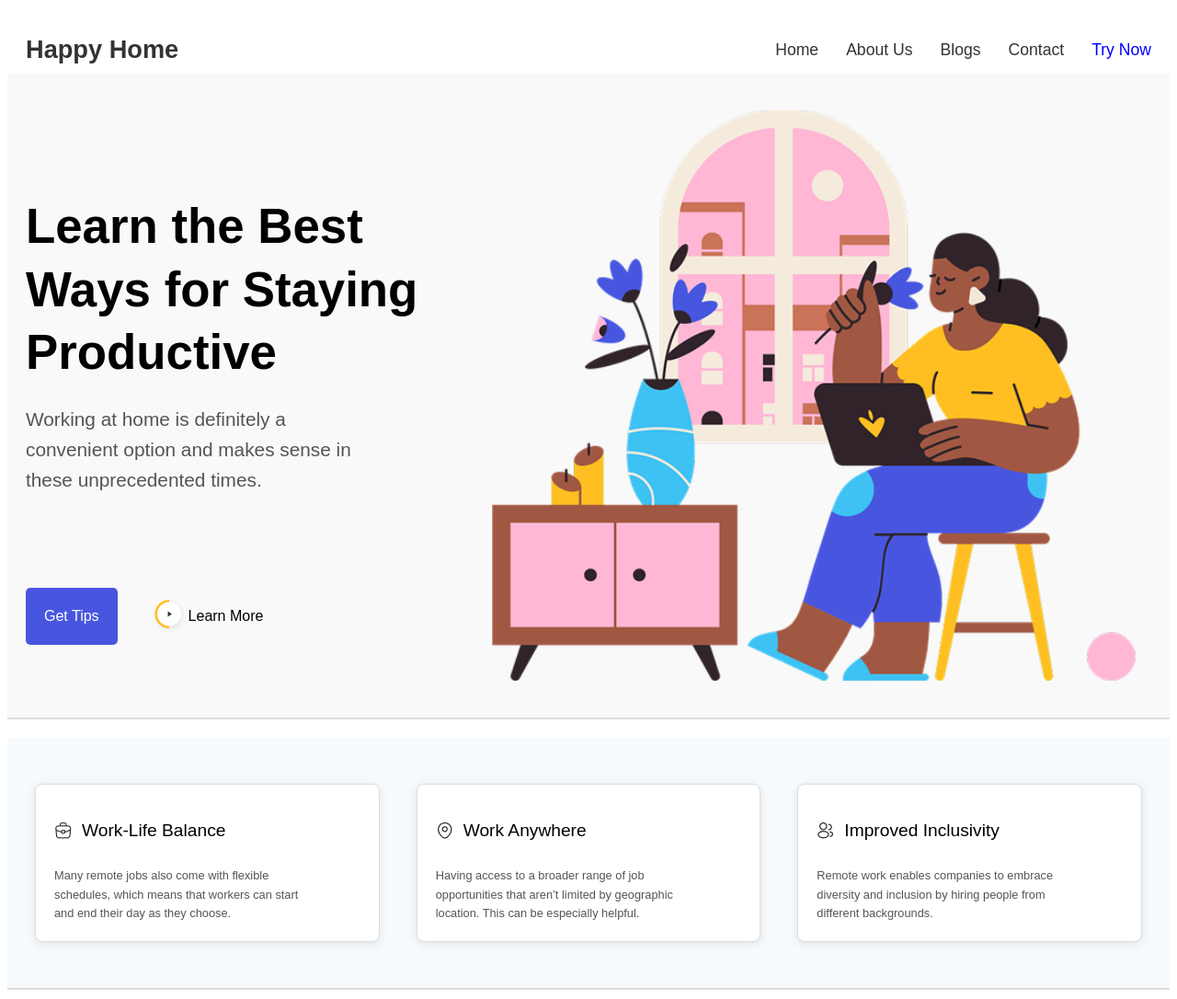
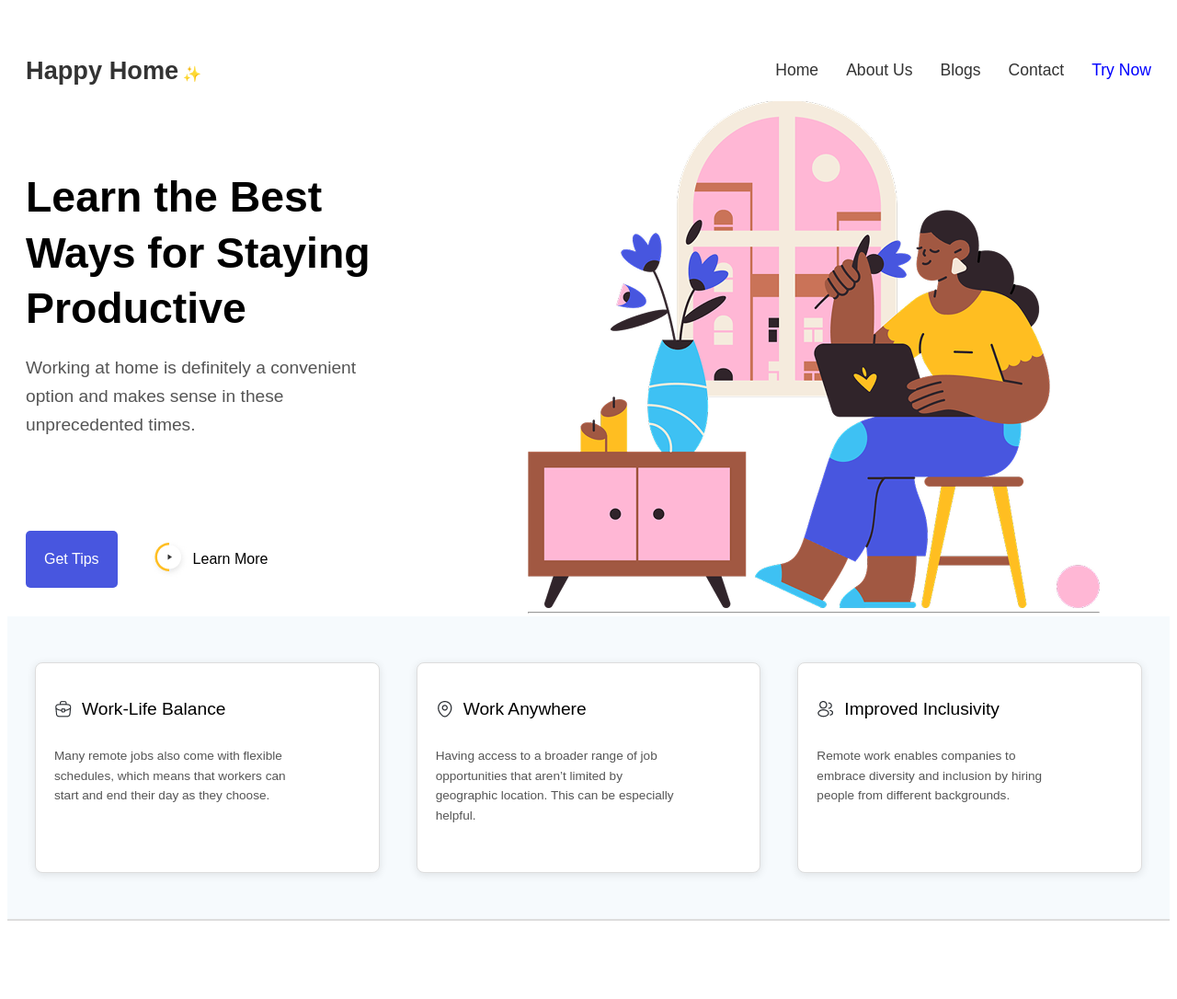
Before and after one commit to Nadoabdelaziz/html-assignment-one, a plain HTML site: page index.html in a window 1280 px wide. Shown: the whole page at 92% size. After the commit the page ends 1009 px from the top, so only its background shows below. Drawn offline with Linux system fonts and the light colour scheme.

Commit message:
task-3-commit

```diff
--- a/index.html
+++ b/index.html
@@ -3,13 +3,14 @@
 <head>
   <meta charset="UTF-8">
   <title>KX Frontend First Task</title>
+  <link rel="stylesheet" href="https://cdnjs.cloudflare.com/ajax/libs/font-awesome/6.5.0/css/all.min.css" />
   <link rel="stylesheet" href="styling.css">
 </head>
 
 <body>
   <header>
     <nav>
-      <a href="/" aria-label="Homepage">Happy Home</a>
+      <h1 href="/" aria-label="Homepage">Happy Home</h1>
       <ul>
         <li><a href="/">Home</a></li>
         <li><a href="#">About Us</a></li>
@@ -21,8 +22,8 @@
   </header>
 
   <main>
-    <section>
-      <article class="left">
+    <section class="main-section">
+      <div class="hero-content">
         <h1>Learn the Best Ways for Staying Productive</h1>
         <p>Working at home is definitely a convenient option and makes sense in these unprecedented times.</p>
         <div class="buttons">
@@ -31,13 +32,17 @@
             <img src="assets/btnImage.png" alt="Icon">Learn More
           </button>
         </div>
-      </article>
-      <article class="right">
-        <img src="assets/headerImage.png" alt="Header Image">
-      </article>
+      </div>
+      <figure class="right">
+        <div>
+          <img src="assets/headerImage.png" alt="Header Image">
+          <hr>
+        </div>
+
+      </figure>
     </section>
 
-    <section class="last-section">
+    <section class="features-section">
         <article>
           <h3>
             <img src="assets/briefcase.png" alt="" srcset="">
--- a/styling.css
+++ b/styling.css
@@ -1,94 +1,85 @@
+body {
+  font-family: Arial, sans-serif;
+
   header {
     padding: 10px 20px;
-  }
 
     nav {
       margin-top: 20px;
       display: flex;
       justify-content: space-between;
       align-items: center;
+
+      h1 {
+        font-size: 1.7em;
+        font-weight: bold;
+        text-decoration: none;
+        color: #333;
+        cursor:pointer;
+
+        &::after {
+          content: ' ✨';
+          color: #007BFF;
+          font-size: 0.6em;
+        }
       }
 
-  nav a[aria-label="Homepage"] {
-    font-weight: bold;
-    font-size: 1.7em;
-    text-decoration: none;
-    color: #333;
-    font-family: sans-serif;
-  }
-
-  nav ul {
+      ul {
         display: flex;
         gap: 30px;
         list-style: none;
         margin: 0;
         padding: 0;
-  }
 
-  nav ul li a {
+        li {
+          a {
             text-decoration: none;
             color: #333;
             font-weight: 500;
-    font-family: sans-serif;
             font-size: 1.1em;
-  }
 
-  nav ul li a:hover {
+            &:hover {
               color: #007BFF;
             }
 
-  .blue-link {
+            &.blue-link {
               color: blue;
+            }
+          }
+        }
+      }
+    }
   }
 
   main {
     margin: 0;
-    font-family: Arial, sans-serif;
-  }
 
-  section {
+    section.main-section {
       display: flex;
       justify-content: space-between;
       align-items: center;
-    padding: 40px 20px;
-    background-color: #F9F9F9;
+      padding: 0px 20px;
+      background-color: #ffff;
       margin-bottom: 10px;
-    border-bottom: 2px solid #ddd;
-  }
+      height: 535px;
 
-  article.left {
+      .hero-content {
         flex: 1;
         padding-right: 40px;
         max-width: 450px;
-    margin-top: 0;
-  }
-
-  article.right {
-    flex: 1;
-    display: flex;
-    justify-content: center;
-  }
-
-  article.right img {
-    width: 100%;
-    max-width: 700px;
-    height: auto;
-  }
 
         h1 {
-    font-size: 3.3em;
-    font-weight: bold;
+          font-size: 2.9em;
           margin-bottom: 20px;
-    line-height: 1.3;
-    max-width: 100%;
+          line-height: 1.3em;
           word-break: break-word;
         }
 
         p {
-    font-size: 1.3em;
+          font-size: 1.2em;
           color: #555;
           margin-bottom: 30px;
-    line-height: 1.6;
+          line-height: 1.6em;
           max-width: 80%;
         }
 
@@ -96,7 +87,6 @@ header {
           display: flex;
           gap: 15px;
           margin-top: 100px;
-  }
 
           button {
             padding: 10px 20px;
@@ -105,35 +95,66 @@ header {
             font-size: 1em;
             display: flex;
             align-items: center;
+
+            &:hover {
+              opacity: 0.9;
             }
 
-  .get-tips {
+            &.get-tips {
               background-color: #4856DF;
               color: white;
               border: none;
+
+              &:hover {
+                background-color: darkviolet;
+              }
             }
 
-  .learn-more {
+            &.learn-more {
               background-color: transparent;
               color: black;
               border: none;
-  }
 
-  .get-tips:hover {
-    background-color: darkviolet;
-  }
-
-  .learn-more:hover {
+              &:hover {
                 color: #007BFF;
               }
 
-  section.last-section {
+              img {
+                margin-right: 5px;
+              }
+            }
+          }
+        }
+      }
+
+      figure.right {
+        flex: 1;
+        display: flex;
+        justify-content: center;
+
+        img {
+          width: 100%;
+          max-width: 700px;
+          height: fit-content;
+        }
+
+        hr {
+          margin-top: auto;
+          height:fit-content;
+        }
+      }
+    }
+
+    section.features-section {
       background-color: #F6FAFD;
       padding: 40px 20px;
-    margin-top: 20px;
-  }
+      display: flex;
+      justify-content: space-between;
+      flex-wrap: wrap;
+      gap: 20px;
+      border-bottom: 2px solid #ddd;
 
-  section.last-section article {
+      article {
         background-color: white;
         border: 1px solid #ddd;
         padding: 20px;
@@ -143,32 +164,30 @@ header {
         flex: 1;
         display: flex;
         flex-direction: column;
-    align-items: flex-start;
-  }
 
-  section.last-section article h3 {
+        h3 {
           display: flex;
           align-items: center;
           font-size: 1.2em;
           margin-bottom: 15px;
           font-weight: 100;
-  }
 
-  section.last-section article h3 img {
+          i, img {
             margin-right: 10px;
             width: 20px;
             height: 20px;
           }
-
-  section.last-section article p {
-    font-size: 0.8em;
-    color: #555;
-    margin-bottom: 0;
         }
 
-  section.last-section {
-    display: flex;
-    justify-content: space-between;
-    gap: 20px;
-    flex-wrap: wrap;
+        p {
+          font-size: 0.85em;
+          color: #555;
+          margin-bottom: 30px;
+          line-height: 1.6em;
+          max-width: 80%;
         }
+
+      }
+    }
+  }
+}
```
Lines whose indentation alone changed are shown as unchanged.
